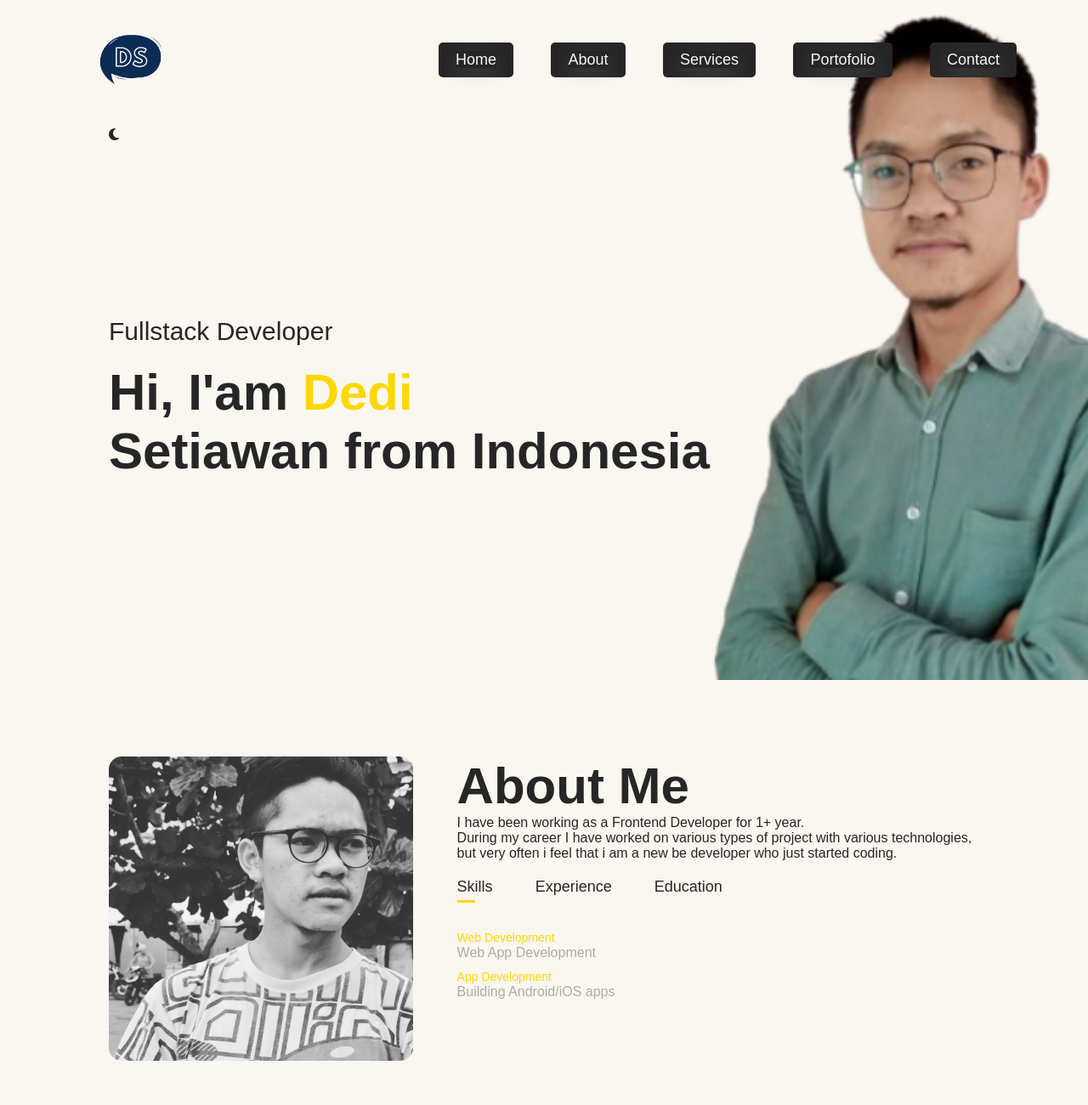
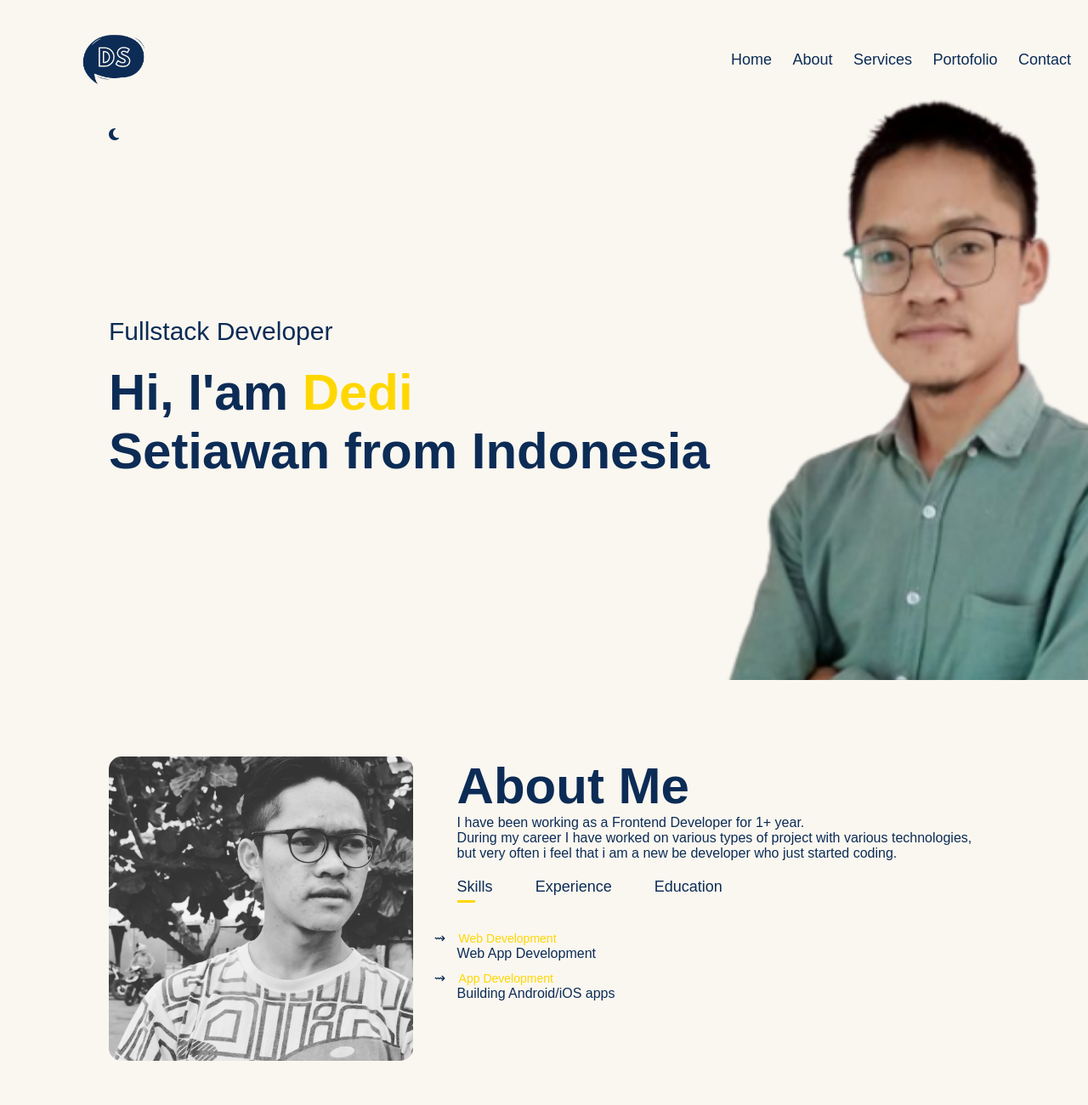
Before and after one commit to setiawanDedi05/myportofoliohtml, a plain HTML site: page index.html in a window 1280 px wide. Shown: the top 1300 px of the page at 85% size. Drawn offline with Linux system fonts and the light colour scheme.

Commit message:
enchance dark mode

```diff
--- a/style.css
+++ b/style.css
@@ -5,12 +5,13 @@
     box-sizing: border-box;
 }
 
-:root{
+:root {
     --primary-color: #FAF7F0;
-    --secondary-color: #262626;
+    --secondary-color: #0c2c56;
 }
-.dark-mode{
-    --primary-color: #262626;
+
+.dark-mode {
+    --primary-color: #0c2c56;
     --secondary-color: #FAF7F0;
 }
 
@@ -30,18 +31,18 @@ body {
     background-repeat: no-repeat;
     background-attachment: fixed;
     background-size: cover;
-    background-position: 100px 0;
+    background-position: 100px 100px;
 }
 
 .container {
     padding: 10px 10%;
 }
+
 nav {
     display: flex;
     align-items: center;
     justify-content: space-between;
     flex-wrap: wrap;
-    margin: 0 5%;
 }
 
 nav .fa-solid {
@@ -49,17 +50,13 @@ nav .fa-solid {
 }
 
 nav ul li {
-    background: var(--secondary-color);
     display: inline-block;
-    padding: 10px 20px;
-    border-radius: 5px;
     list-style: none;
-    margin: 10px 20px;
+    margin-right: 20px;
 }
 
 nav ul li a {
-    color: var(--primary-color);
-    box-shadow: rgba(149, 157, 165, 0.2) 0px 8px 24px;;
+    color: var(--secondary-color);
     text-decoration: none;
     font-size: 18px;
     position: relative;
@@ -82,7 +79,7 @@ nav ul li a:hover::after {
 
 .logo {
     width: 140px;
-    margin-left: 20px;
+    margin-left: 5%;
 }
 
 .header-text {
@@ -162,17 +159,19 @@ nav ul li a:hover::after {
 }
 
 .tabs-content ul li {
-    list-style: none;
+    list-style:"⇝   ";
     margin: 10px 0;
 }
 
 .tabs-content ul li span {
+    padding: 2px;
     color: #FFD700;
     font-size: 14px;
 }
 
 .tabs-content {
     display: none;
+    color: var(--secondary-color);
 }
 
 .tabs-content.active-tab {
@@ -203,7 +202,7 @@ nav ul li a:hover::after {
 
 .services-list div:hover {
     background: #FFD700;
-    color: var(--primary-color);
+    color: #0c2c56;
     transform: translateY(-10px);
 
 }
@@ -352,7 +351,7 @@ nav ul li a:hover::after {
 .btn.btn2 {
     display: inline-block;
     background: #FFD700;
-    color: var(--primary-color);
+    color: #0c2c56;
 }
 
 .contact-right {
@@ -399,7 +398,7 @@ form .btn2 {
     border-radius: 15px;
 }
 
-@media only screen and (max-width: 600px) {
+@media only screen and (max-width: 680px) {
     #header {
         width: 100%;
         height: 80vh;
@@ -422,16 +421,18 @@ form .btn2 {
         display: block;
         font-size: 25px;
         cursor: pointer;
+        margin-right: 20px;
     }
 
     nav ul {
-        background: #FFD700;
+        background: rgba(255,215,1, 0.4);
         position: fixed;
         top: 0;
         right: -200px;
         width: 200px;
         height: 100vh;
         padding-top: 50px;
+        color: var(--secondary-color);
         z-index: 2;
         transition: right 0.5s;
     }
@@ -439,6 +440,13 @@ form .btn2 {
     nav ul li {
         display: block;
         margin: 25px;
+        background: none;
+        padding: 0;
+        border-radius: 0;
+    }
+
+    nav ul li a{
+        color: var(--secondary-color);
     }
 
     nav ul .fa-solid {
```
